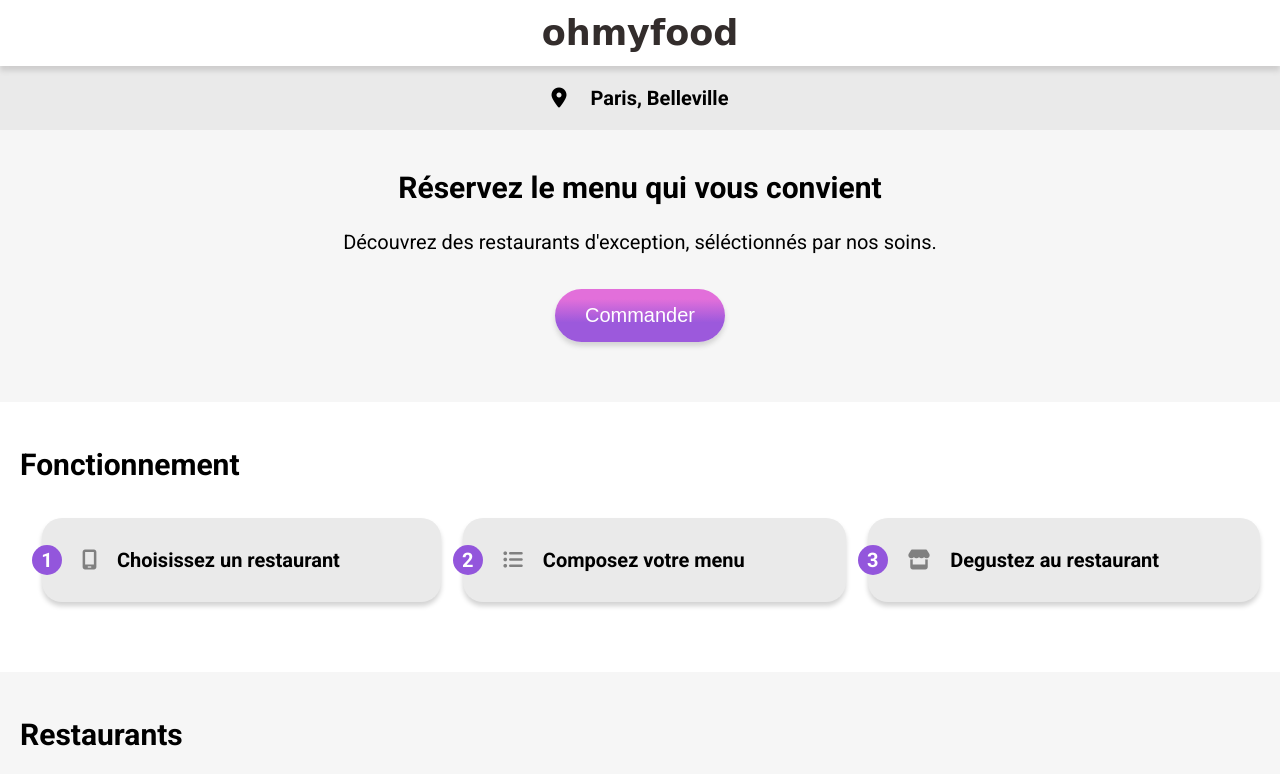
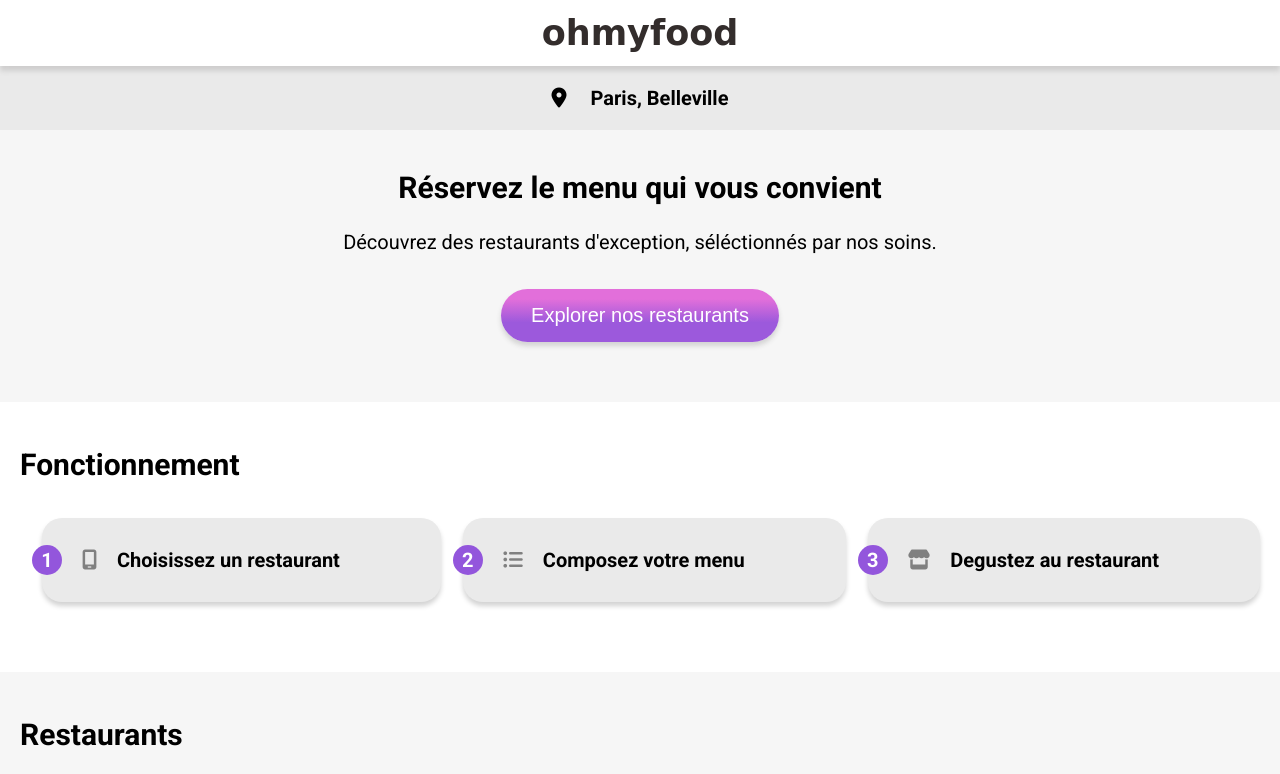
Before and after one commit to Graveselea/P3, a website: page index.html in a window 1280 px wide. Shown: the top 774 px of the page. Drawn offline with Linux system fonts and the light colour scheme; a web font is replaced by a local one.

Commit message:
Update index.html

```diff
--- a/index.html
+++ b/index.html
@@ -48,7 +48,7 @@
             <h2>Réservez le menu qui <br> vous convient</h2>
             <p>Découvrez des restaurants d'exception, <br> séléctionnés par nos soins.</p>
             <form action="./index.html">
-                <button>Commander</button>
+                <button>Explorer nos restaurants</button>
             </form>
 
         </section>
```
